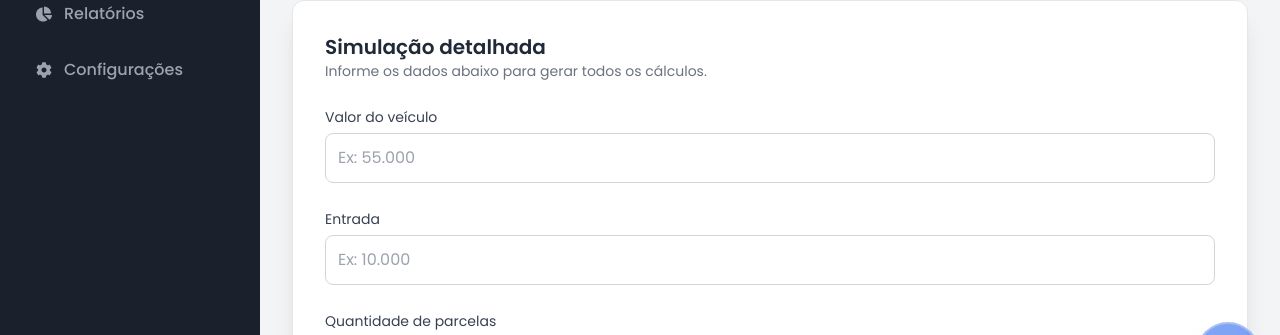
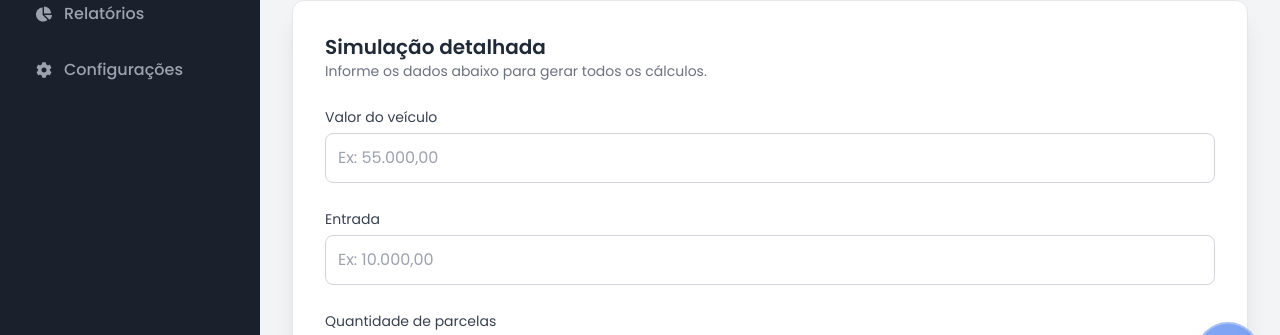
Before and after one commit to lukinhasc-dev/speedauto, a React (Vite) app in the folder front-end/: page /financiamento in a window 1280 px wide. Shown: the part 394-729 px from the top of the page. Built offline with nearby package versions, Linux system fonts and the light colour scheme.

Commit message:
ajuste nos inputs de valores do veículo e entrada com casa decimal e virgula no financiamentos.

```diff
--- a/front-end/src/pages/Financiamento.tsx
+++ b/front-end/src/pages/Financiamento.tsx
@@ -219,13 +219,13 @@ export default function FinanciamentoPage() {
           label="Valor do veículo"
           value={valor}
           setValue={setValor}
-          placeholder="Ex: 55.000"
+          placeholder="Ex: 55.000,00"
         />
         <InputMonetario
           label="Entrada"
           value={entrada}
           setValue={setEntrada}
-          placeholder="Ex: 10.000"
+          placeholder="Ex: 10.000,00"
         />
         <InputNumero
           label="Quantidade de parcelas"
@@ -517,13 +517,52 @@ function InputMonetario({
   setValue,
   placeholder,
 }: InputMonetarioProps) {
+  const [displayValue, setDisplayValue] = useState('');
+
+  // Atualiza o displayValue quando o value muda (ex: ao clicar nos botões de exemplo)
+  useState(() => {
+    if (value !== null && value !== undefined) {
+      const formatted = value.toLocaleString('pt-BR', {
+        minimumFractionDigits: 2,
+        maximumFractionDigits: 2
+      });
+      setDisplayValue(formatted);
+    } else {
+      setDisplayValue('');
+    }
+  });
+
+  const handleChange = (e: React.ChangeEvent<HTMLInputElement>) => {
+    let input = e.target.value;
+    // Remove tudo que não é número
+    input = input.replace(/\D/g, '');
+
+    if (input === '') {
+      setDisplayValue('');
+      setValue(0);
+      return;
+    }
+
+    // Converte para número (divide por 100 para ter as casas decimais)
+    const numValue = parseInt(input || '0') / 100;
+
+    // Formata para exibição
+    const formatted = numValue.toLocaleString('pt-BR', {
+      minimumFractionDigits: 2,
+      maximumFractionDigits: 2
+    });
+
+    setDisplayValue(formatted);
+    setValue(numValue);
+  };
+
   return (
     <div className="space-y-1">
       <label className="text-sm text-gray-700">{label}</label>
       <input
-        type="number"
-        value={value ?? ""}
-        onChange={(e) => setValue(Number(e.target.value))}
+        type="text"
+        value={displayValue}
+        onChange={handleChange}
         placeholder={placeholder}
         className="
           w-full border border-gray-300 p-3 rounded-lg
```
